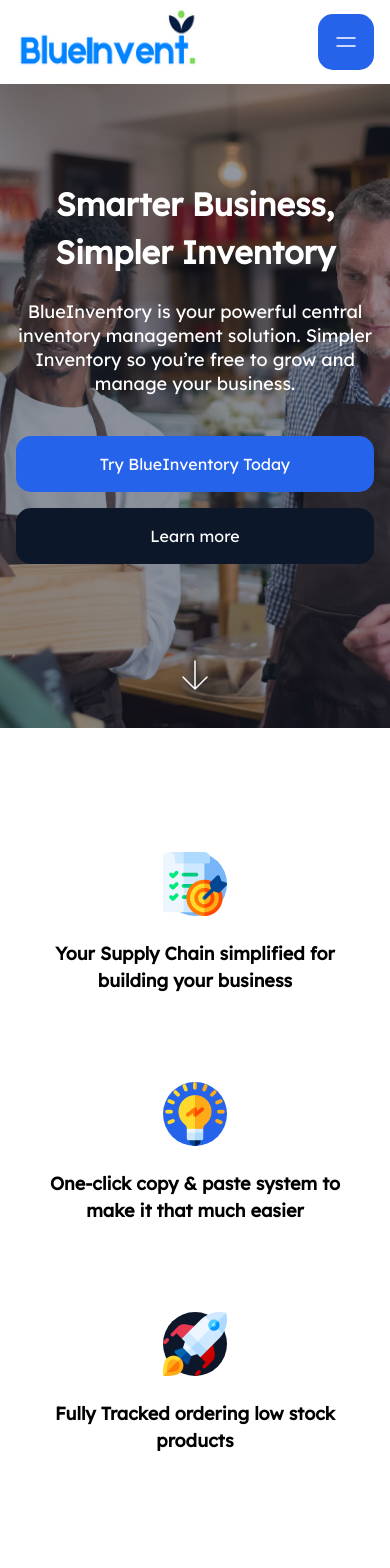
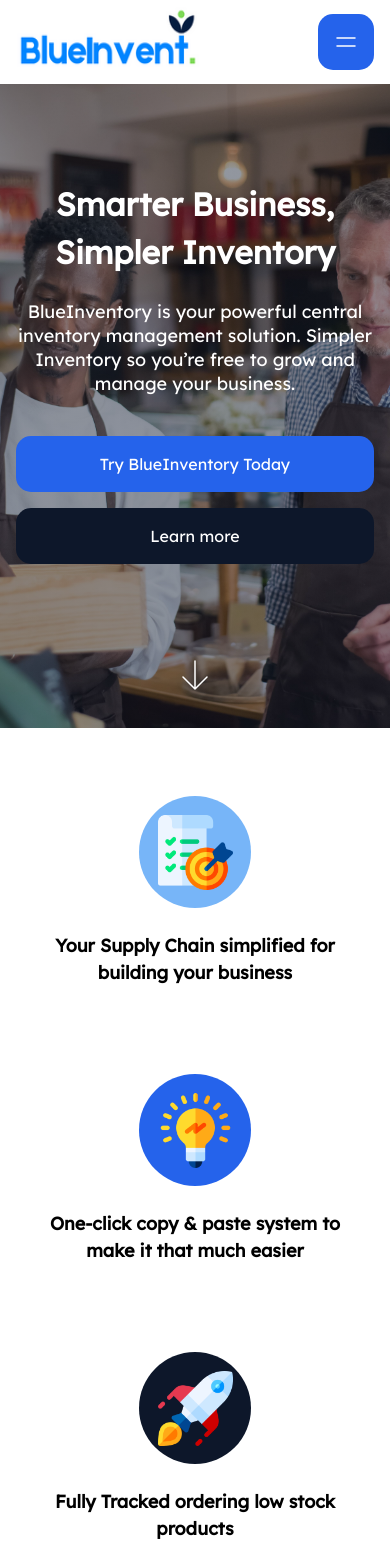
Before and after one commit to Todd-Owen-Mpeli/blueinventory, a Next.js app: page / in a window 390 px wide. Shown: the top 1568 px of the page. Built offline with nearby package versions, Linux system fonts and the light colour scheme.

Commit message:
Edited the icon size for mobile viewport.

```diff
--- a/components/FeaturesBanner.js
+++ b/components/FeaturesBanner.js
@@ -10,12 +10,12 @@
 						<div className={styles.iconsWrap}>
 							<div className="flex flex-col lg:flex-row items-center m-0 sm:m-3">
 								<div className="w-auto p-3">
-									<span className="mx-auto flex w-16 h-16 items-center justify-center bg-flatLightBlue rounded-full text-white text-2xl">
+									<span className="mx-auto flex w-[7rem] h-[7rem] items-center justify-center bg-flatLightBlue rounded-full text-white text-2xl">
 										<Image
 											src="/img/Icons/goal.png"
 											alt=""
-											width="150px"
-											height="150px"
+											width="75px"
+											height="75px"
 										/>
 									</span>
 								</div>
@@ -31,12 +31,12 @@
 						<div className={styles.iconsWrap}>
 							<div className="flex flex-col lg:flex-row items-center m-0 sm:m-3">
 								<div className="w-auto p-3">
-									<span className="mx-auto flex w-16 h-16 items-center justify-center bg-blue rounded-full text-white text-2xl">
+									<span className="mx-auto flex w-[7rem] h-[7rem] items-center justify-center bg-blue rounded-full text-white text-2xl">
 										<Image
 											src="/img/Icons/idea.png"
 											alt=""
-											width="150px"
-											height="150px"
+											width="75px"
+											height="75px"
 										/>
 									</span>
 								</div>
@@ -53,12 +53,12 @@
 						<div className={styles.iconsWrap}>
 							<div className="flex flex-col lg:flex-row items-center m-0 sm:m-3">
 								<div className="w-auto p-3">
-									<span className="mx-auto flex w-16 h-16 items-center justify-center bg-darkBlue rounded-full text-white text-2xl">
+									<span className="mx-auto flex w-[7rem] h-[7rem] items-center justify-center bg-darkBlue rounded-full text-white text-2xl">
 										<Image
 											src="/img/Icons/startup.png"
 											alt=""
-											width="150px"
-											height="150px"
+											width="75px"
+											height="75px"
 										/>
 									</span>
 								</div>
--- a/styles/components/CTAOne.module.scss
+++ b/styles/components/CTAOne.module.scss
@@ -30,7 +30,7 @@
 	}
 }
 
-/* Small - Large mobile screen (portrait 640px) */
+/* Large mobile screen (portrait 640px) */
 @media screen and (max-width: 640px) {
 	.bottomSection {
 		padding: 1rem;
--- a/styles/components/FeaturesBanner.module.scss
+++ b/styles/components/FeaturesBanner.module.scss
@@ -5,6 +5,13 @@
 	overflow: hidden;
 	padding: 5rem 0;
 	background: $baseColor_white;
+}
+
+/* Large mobile screen (portrait 640px) */
+@media screen and (max-width: 640px) {
+	.featuresBanner {
+		padding: 1.5rem 0;
+	}
 }
 
 /* Small mobile screen (portrait 375px) */
```
